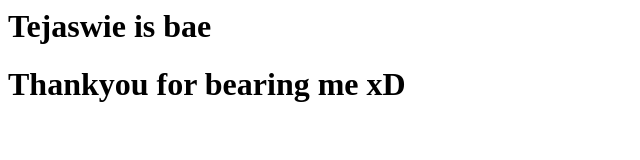
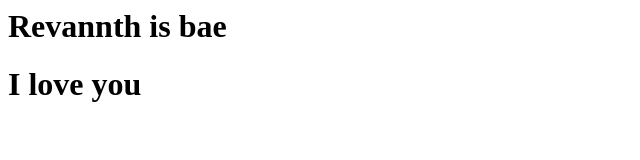
Before and after one commit to Suraj690/test, a plain HTML site: page index.html in a window 1280 px wide. Shown: the whole page, without its empty margins (0-640 px from the left). Drawn offline with Linux system fonts and the light colour scheme.

Commit message:
Update index.html

```diff
--- a/index.html
+++ b/index.html
@@ -4,8 +4,8 @@
   </title>
 
   <body>
-    <h1>Tejaswie is bae</h1>
-    <h1>Thankyou for bearing me xD<h1>
+    <h1>Revannth is bae</h1>
+    <h1>I love you<h1>
   </body>
 
   <style>
```
